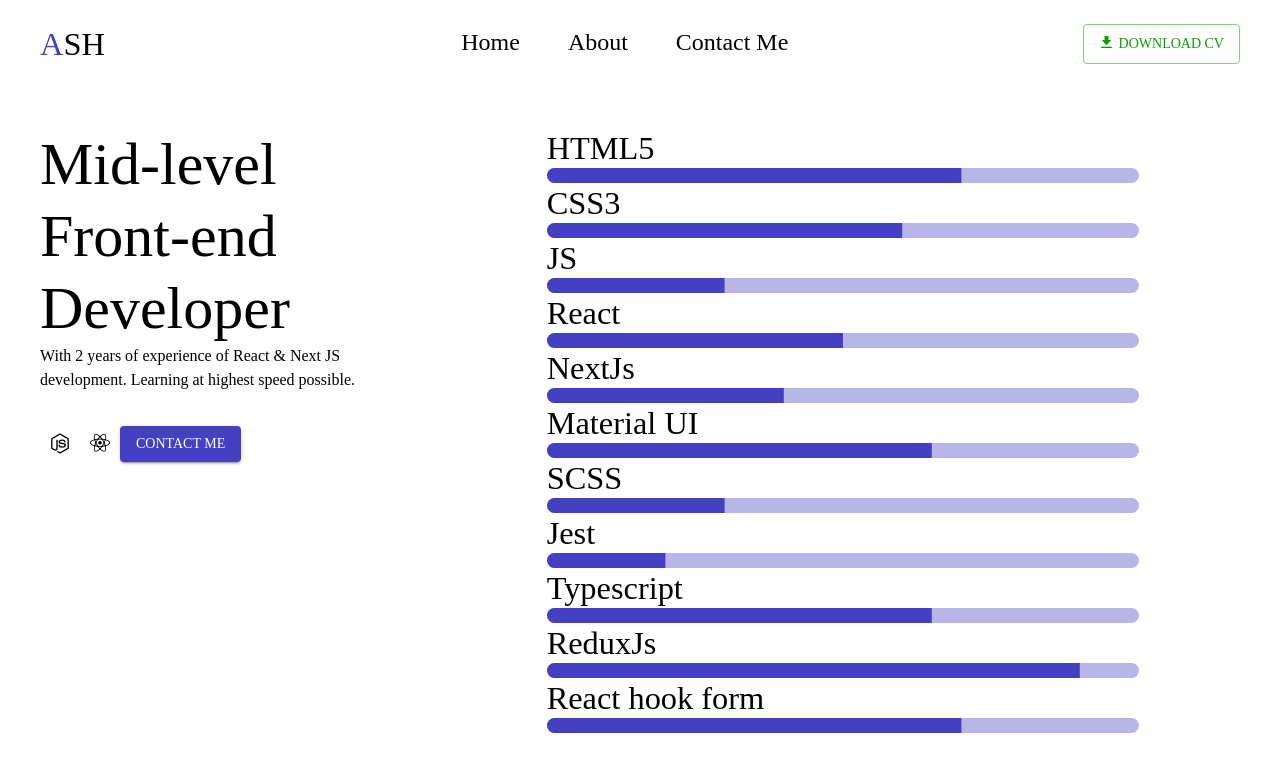
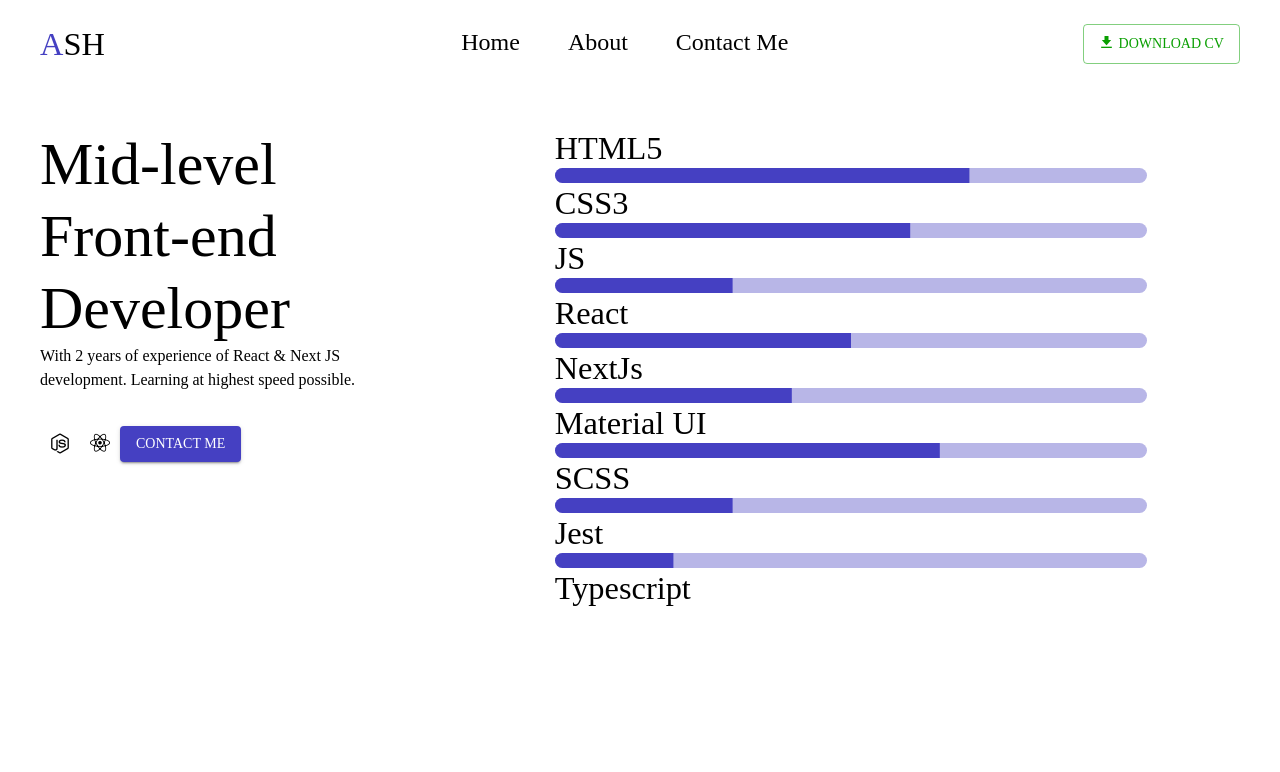
Before and after one commit to Alireza-8080-react/resume, a Next.js app: page / in a window 1280 px wide. Shown: the top 772 px of the page. Built offline with nearby package versions, Linux system fonts and the light colour scheme.

Commit message:
use scrollbar component in home

```diff
--- a/src/app/(routes)/page.module.scss
+++ b/src/app/(routes)/page.module.scss
@@ -9,3 +9,7 @@
 .contactMeButton {
   margin-top: 32px;
 }
+
+.skillsScrollbar {
+  height: 60vh;
+}
--- a/src/app/(routes)/page.tsx
+++ b/src/app/(routes)/page.tsx
@@ -2,6 +2,7 @@ import { Button, Grid, IconButton, Typography } from '@mui/material';
 import classes from './page.module.scss';
 import Link from 'next/link';
 import { CustomizedLinearProgressWithLabel } from '@/components/CustomizedLinearProgressWithLabel';
+import { Scrollbar } from '@/components/Scrollbar';
 
 const HomePage = () => {
   return (
@@ -26,7 +27,8 @@ const HomePage = () => {
           </div>
         </Grid>
         <Grid item lg={1} xs={0} />
-        <Grid item lg={6} xs={12} className={classes.skillsContainer}>
+        <Grid item lg={6} xs={12}>
+          <Scrollbar className={classes.skillsScrollbar}>
             <CustomizedLinearProgressWithLabel label='HTML5' value={70} />
             <CustomizedLinearProgressWithLabel label='CSS3' value={60} />
             <CustomizedLinearProgressWithLabel label='JS' value={30} />
@@ -38,6 +40,7 @@ const HomePage = () => {
             <CustomizedLinearProgressWithLabel label='Typescript' value={65} />
             <CustomizedLinearProgressWithLabel label='ReduxJs' value={90} />
             <CustomizedLinearProgressWithLabel label='React hook form' value={70} />
+          </Scrollbar>
         </Grid>
         <Grid item lg={1} xs={0} />
       </Grid>
```
Lines whose indentation alone changed are shown as unchanged.
